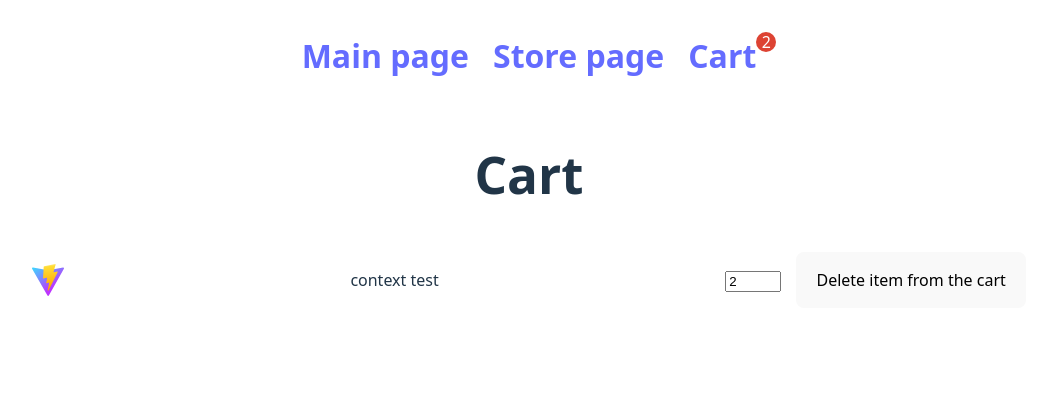
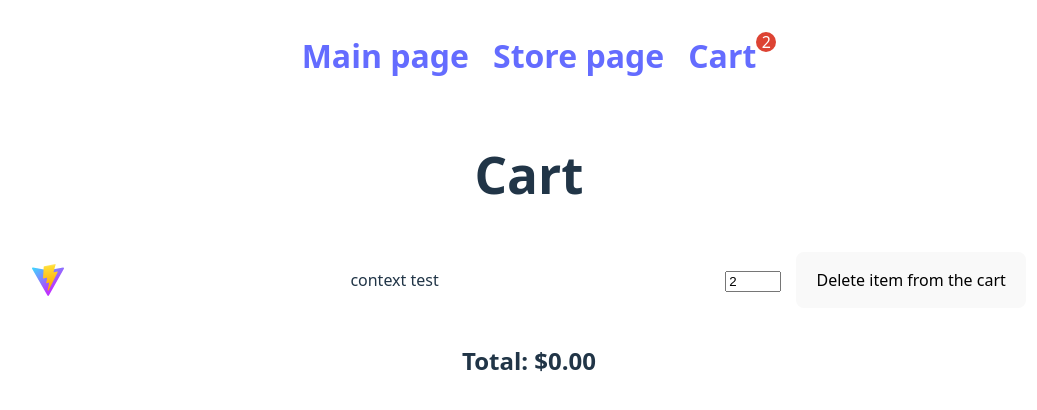
Before and after one commit to LizardVizard/shopping-cart, a React (Vite) app: page /cart in a window 1280 px wide. Shown: the top 410 px of the page, without its empty margins (111-1148 px from the left). Built offline with nearby package versions, Linux system fonts and the light colour scheme.

Commit message:
feat(Cart page): Add total cost calculation

```diff
--- a/src/pages/CartPage.jsx
+++ b/src/pages/CartPage.jsx
@@ -1,7 +1,10 @@
+import { useEffect, useState } from "react"
 import CartItem from "../components/CartItem"
 import style from "./CartPage.module.css"
 
 const CartPage = ({ cart, setCart }) => {
+  const [totalCost, setTotalCost] = useState(cart.reduce((total, item) => total + Number(item.price || 0), 0))
+
 
   function handleItemQuantityChange(itemId, quantity) {
     if (quantity <= 0) {
@@ -12,11 +15,19 @@ const CartPage = ({ cart, setCart }) => {
       item.id === itemId ?
         { ...item, quantity: quantity } :
         item))
+    // setTotalCost(cart.reduce((total, item) => total + Number(item.price || 0), 0))
   }
 
   function handleDeleteItem(itemId) {
     setCart(cart.filter((item) => item.id !== itemId))
   }
+
+  useEffect(() => {
+    setTotalCost(cart.reduce((total, item) =>
+      total + Number(item.price || 0) * (item.quantity || 0)
+      , 0)
+    )
+  }, [cart])
 
   return (
     <>
@@ -35,6 +46,8 @@ const CartPage = ({ cart, setCart }) => {
             />) :
           <h2>No items in cart</h2>}
       </div>
+
+      {<h2 className={style.total}>Total: ${totalCost.toFixed(2)}</h2>}
     </>
   )
 }
```
